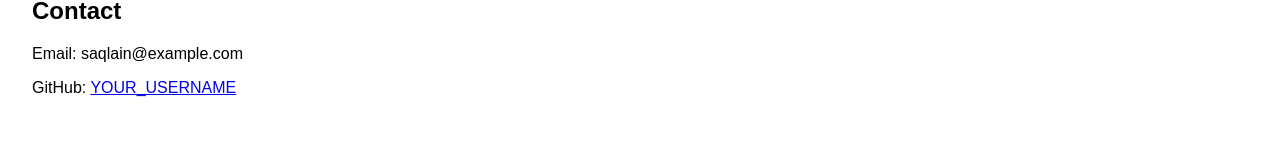
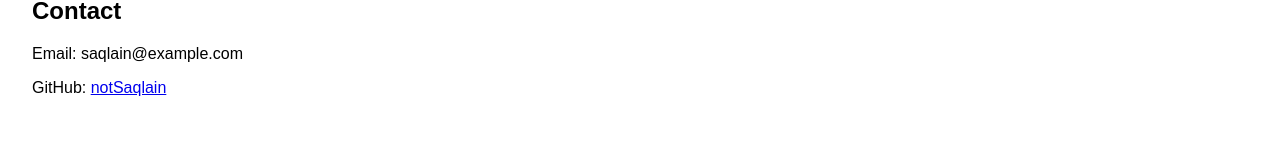
Before and after one commit to notSaqlain/web, a plain HTML site: page index.html in a window 1280 px wide. Shown: the part 752-913 px from the top of the page. Drawn offline with Linux system fonts and the light colour scheme.

Commit message:
monior change

```diff
--- a/index.html
+++ b/index.html
@@ -46,7 +46,7 @@
   <section id="contact">
     <h2>Contact</h2>
     <p>Email: saqlain@example.com</p>
-    <p>GitHub: <a href="https://github.com/notsaqlain">YOUR_USERNAME</a></p>
+    <p>GitHub: <a href="https://github.com/notsaqlain">notSaqlain</a></p>
   </section>
 
   <footer>
```
